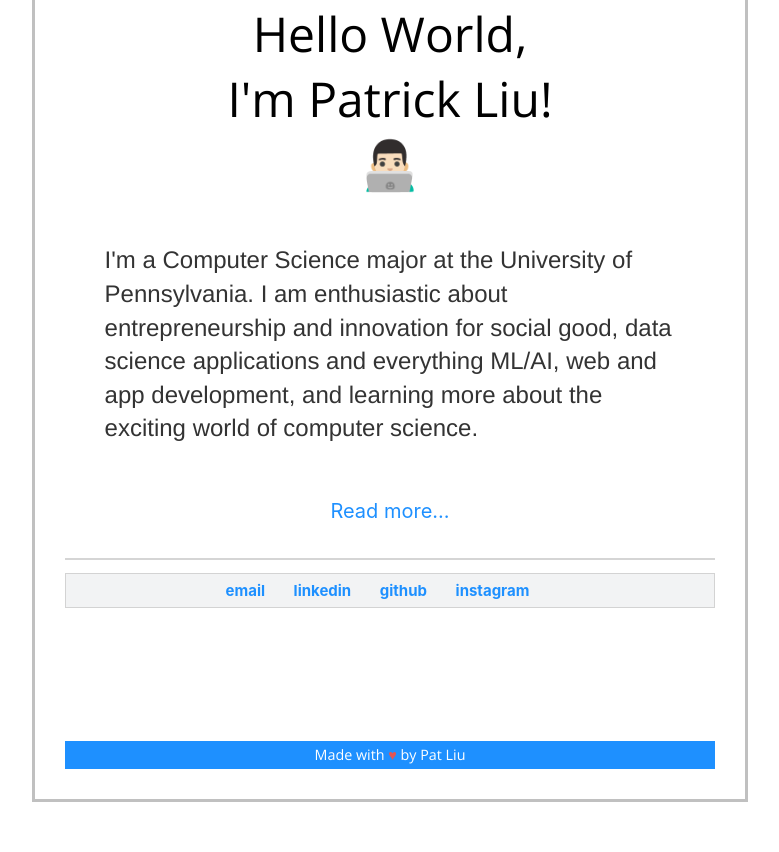
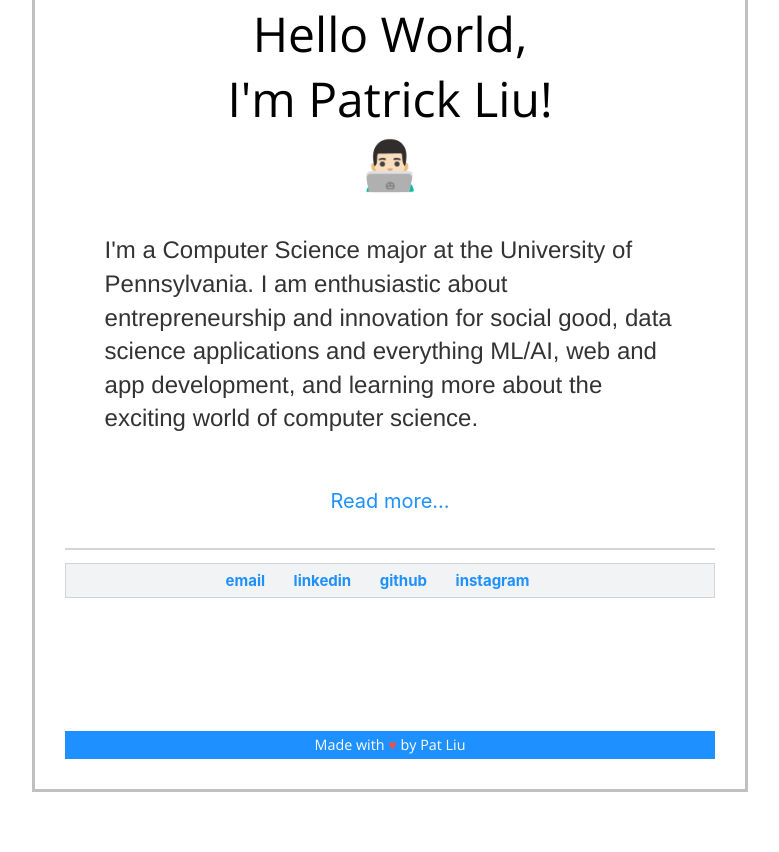
Before and after one commit to pat-liu/WebsiteV1, a Jekyll site: the page built from index.html, in a window 1280 px wide. Shown: the part 361-1213 px from the top of the page, without its empty margins (250-1029 px from the left). Built offline with Jekyll 4.4.1, drawn with Linux system fonts in a browser that asks for light colours.

Commit message:
Update index.html

```diff
--- a/index.html
+++ b/index.html
@@ -5,7 +5,7 @@ title: Patrick Liu, CS Major
     		<div class="blurb">
 				<div style="text-align: center">
 					<img src="https://res.cloudinary.com/brogrammer/image/upload/v1564121840/circle-cropped_ao4jvv.png" class="pfp"></div>
-				<h1 style="text-align:center">Hello World, <br style><div style="margin-bottom: -60px">I'm Patrick Liu! <br>👨🏻‍💻</br></br></div></h1>
+				<h1 style="text-align:center">Hello World, <br style><div style="margin-bottom: -70px">I'm Patrick Liu! <br>👨🏻‍💻</br></br></div></h1>
 
 				<!--<img src="https://res.cloudinary.com/brogrammer/image/upload/v1564121840/circle-cropped_ao4jvv.png" style="float:left;vertical-align:middle;" class = "pfp">-->
 				<p style="overflow: hidden;padding-left: 40px; padding-right: 40px">I'm a Computer Science major at the University of Pennsylvania. I am enthusiastic about entrepreneurship and innovation for social good, data science applications and everything ML/AI, web and app development, and learning more about the exciting world of computer science.</p>
```
